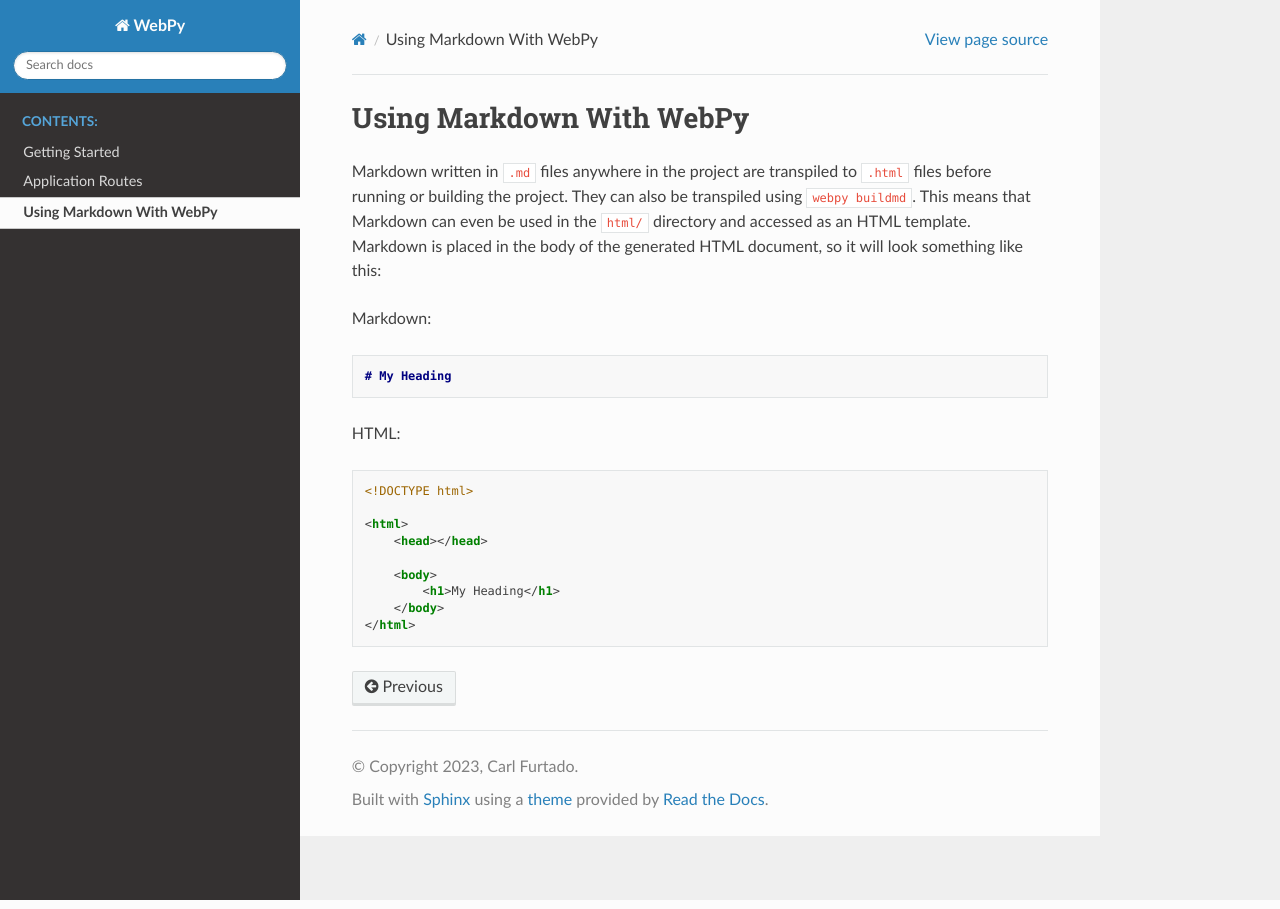
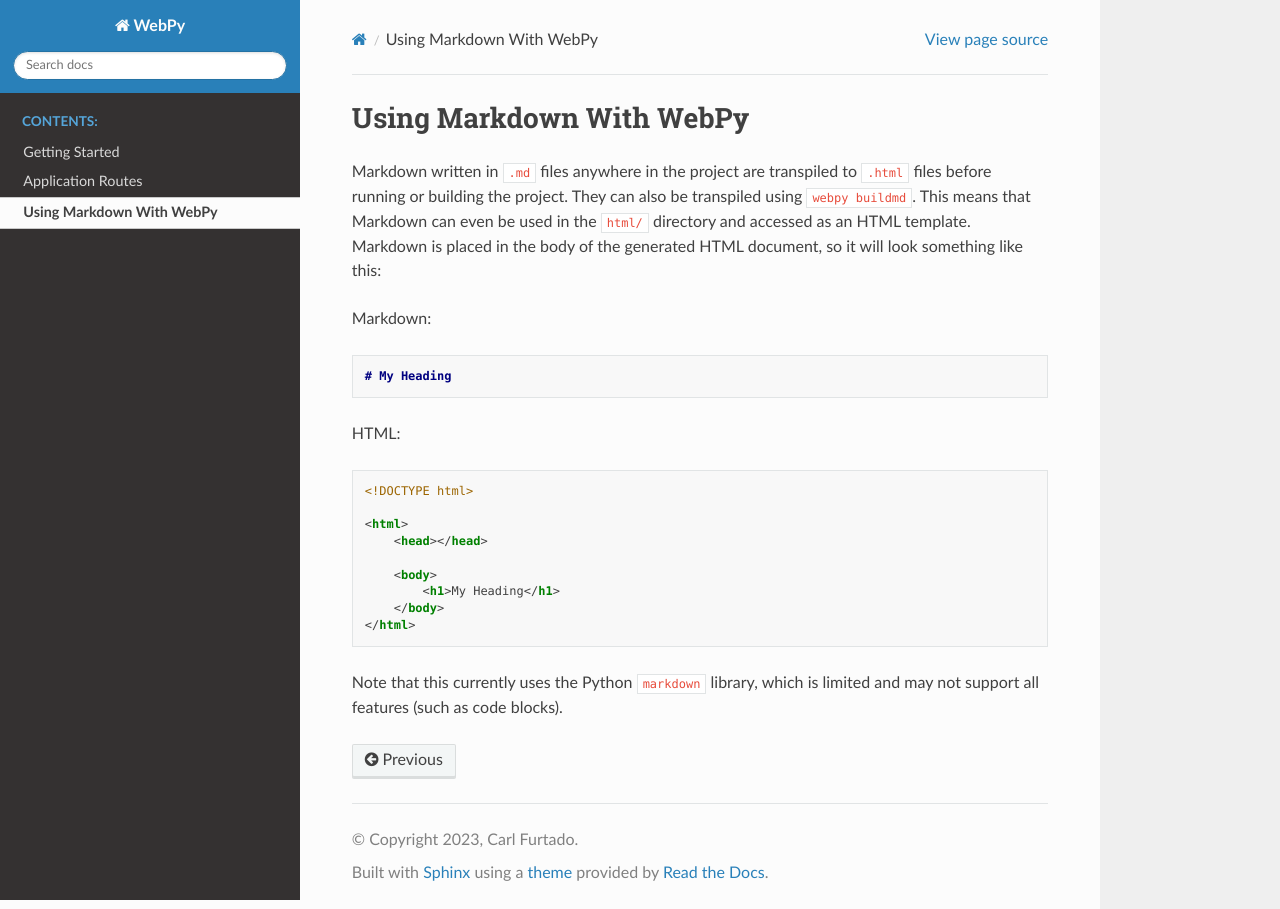
Before and after one commit to User0332/webpy, a Sphinx documentation site: the page built from docs/source/markdown.md, in a window 1280 px wide. Built offline with Sphinx 7.4.7 and the Read the Docs theme 2.0.0, drawn with Linux system fonts in a browser that asks for light colours.

Commit message:
update docs

````diff
--- a/docs/source/markdown.md
+++ b/docs/source/markdown.md
@@ -19,3 +19,5 @@
     </body>
 </html>
 ```
+
+Note that this currently uses the Python `markdown` library, which is limited and may not support all features (such as code blocks).
````
